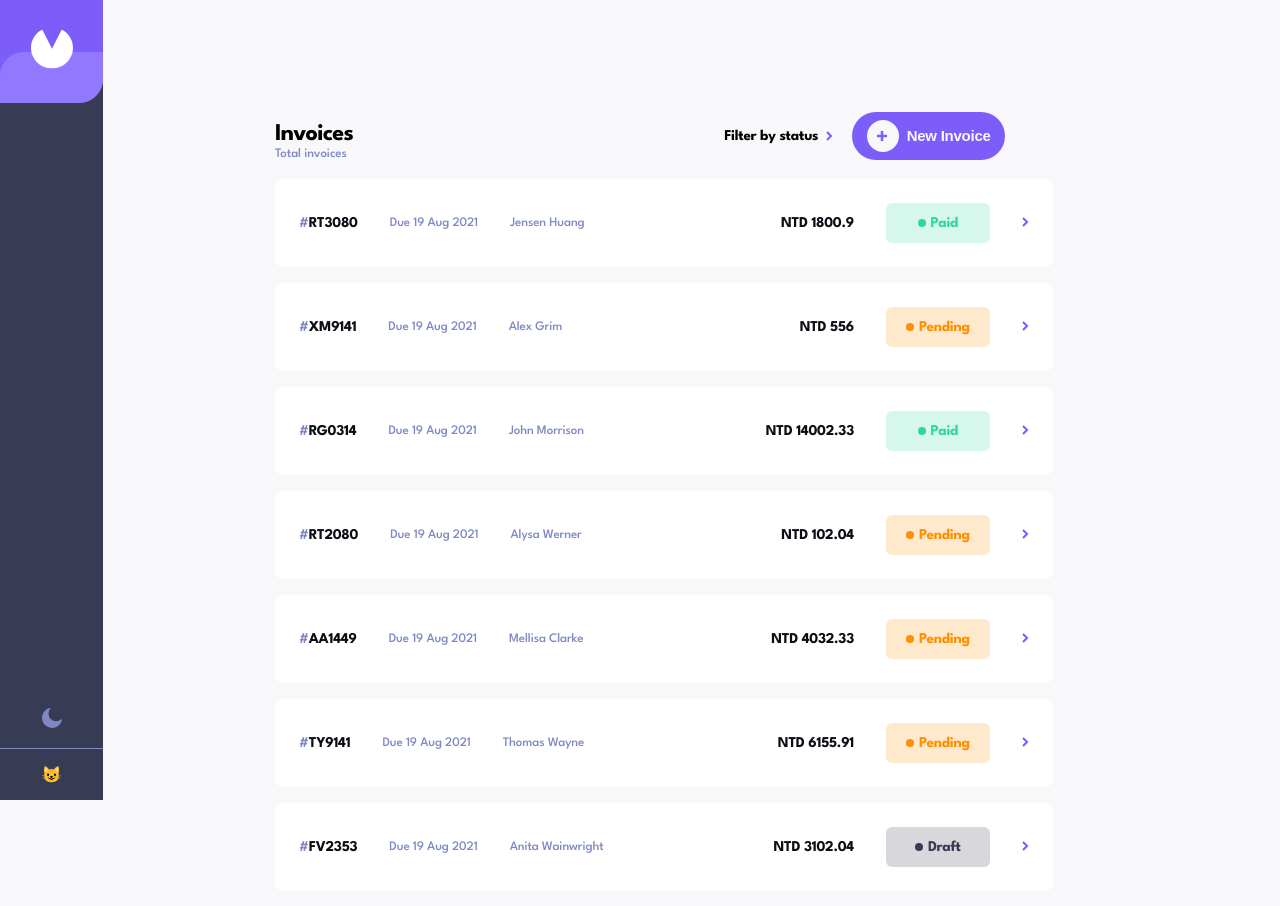
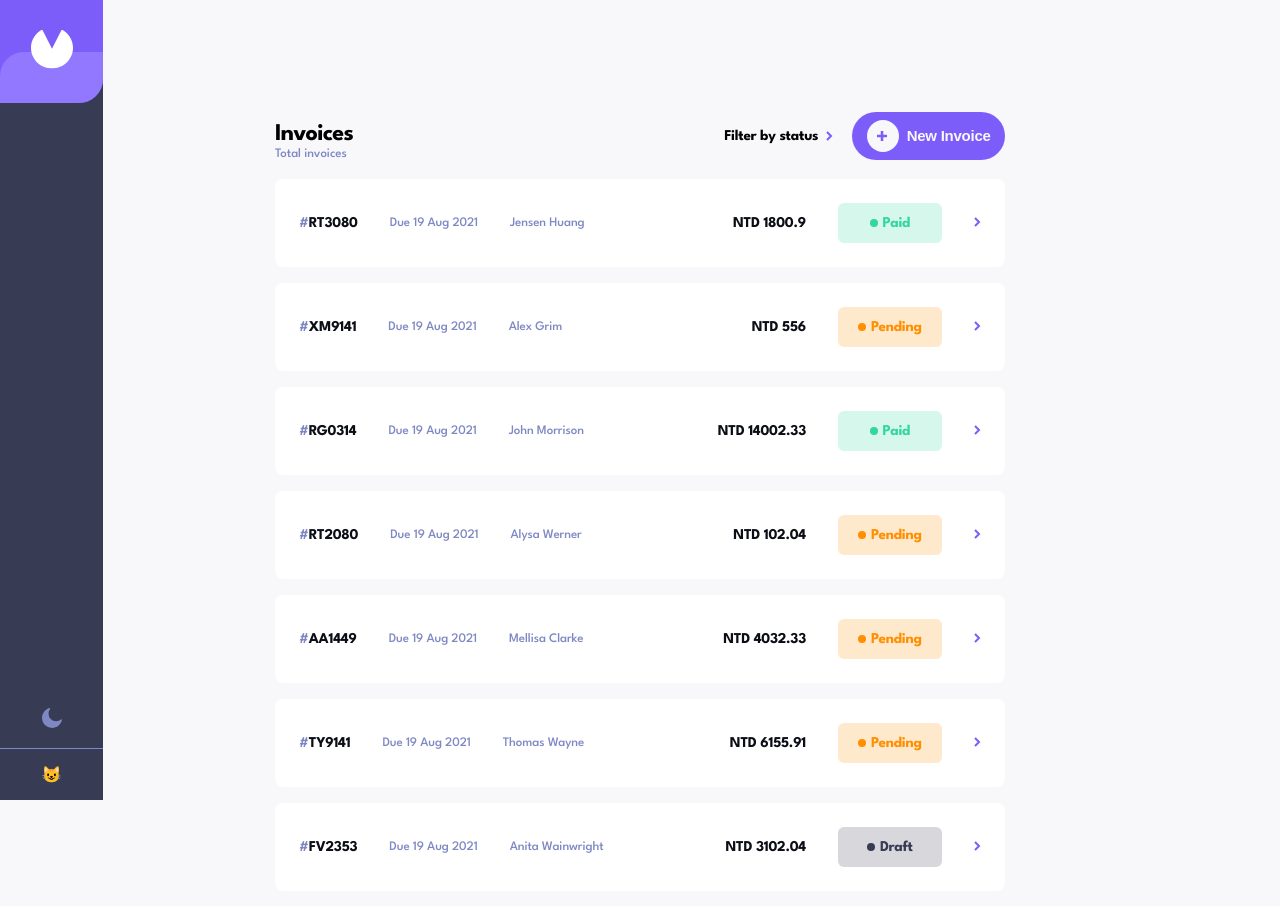
Before and after one commit to billybenntt/portfolio-project-6-invoice_app, a React (Vite) app: page / in a window 1280 px wide. Shown: the top 906 px of the page. Built offline with nearby package versions, Linux system fonts and the light colour scheme.

Commit message:
added invoice creator class

```diff
--- a/src/components/Modal.tsx
+++ b/src/components/Modal.tsx
@@ -5,7 +5,7 @@ import {useAppSelector, useAppDispatch} from '../store/hooks.ts';
 function Modal() {
     const dispatch = useAppDispatch()
 
-    const {showModal} = useAppSelector(store => store.invoice)
+    const {showModal, singleInvoice} = useAppSelector(store => store.invoice)
 
     const handleModalClose = () => {
         dispatch(closeModal())
@@ -17,7 +17,8 @@ function Modal() {
             <div className="modal">
                 <div className="modal-center">
                     <h2 className="text-xl">Confirm Deletion</h2>
-                    <p className="text-base text-light-1">Are you sure you want to delete invoice #XM9141? This action
+                    <p className="text-base text-light-1">Are you sure you want to delete invoice #{singleInvoice.id}?
+                        This action
                         cannot be undone.</p>
 
                     <div className="modal__control">
--- a/src/styles/output.css
+++ b/src/styles/output.css
@@ -572,7 +572,7 @@ body {
 }
 
 .invoice-list {
-  margin-top: 5rem;
+  margin: 5rem auto;
 }
 .invoice-list .invoice-list-center {
   width: 327px;
@@ -598,7 +598,6 @@ body {
   gap: 1rem;
 }
 .invoice-list .invoice-list-center .invoice-list__item {
-  width: 100%;
   max-height: 134px;
   padding: 1.5rem;
   display: flex;
--- a/src/styles/scss/_layout.scss
+++ b/src/styles/scss/_layout.scss
@@ -103,8 +103,7 @@ body {
 // INVOICE LIST
 
 .invoice-list {
-  margin-top: 5rem;
-
+  margin: 5rem auto;
 
   .invoice-list-center {
     width: $max-w-sm;
@@ -147,14 +146,12 @@ body {
     }
 
     .invoice-list__item {
-      width: 100%;
       max-height: 134px;
       padding: 1.5rem;
       display: flex;
       cursor: pointer;
       border-radius: $rounded-lg;
       justify-content: space-between;
-
       background-color: $accent-light-000;
 
     }
```
Also changed, not shown: src/data/InvoiceCreator.ts (added, +29 -0 lines), src/data/sandbox.ts (deleted).
